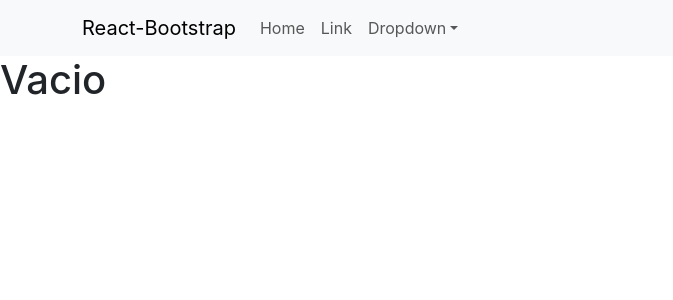
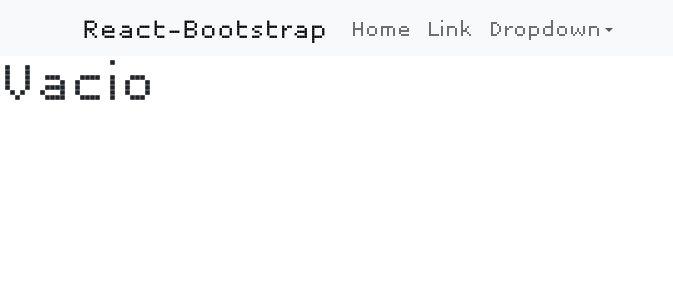
Before and after one commit to stromcer/tetris-back, a React (Create React App) app in the folder tetris-boilerplate/: page / in a window 1280 px wide. Shown: the top 300 px of the page, without its empty margins (0-673 px from the left). Built offline with nearby package versions, Linux system fonts and the light colour scheme.

Commit message:
Font Added

```diff
--- a/tetris-boilerplate/src/index.css
+++ b/tetris-boilerplate/src/index.css
@@ -1,8 +1,12 @@
+@font-face {
+  font-family: Unibody;
+  src: url(Unibody8.ttf);
+}
+
+
 body {
   margin: 0;
-  font-family: -apple-system, BlinkMacSystemFont, 'Segoe UI', 'Roboto', 'Oxygen',
-    'Ubuntu', 'Cantarell', 'Fira Sans', 'Droid Sans', 'Helvetica Neue',
-    sans-serif;
+  font-family: Unibody;
   -webkit-font-smoothing: antialiased;
   -moz-osx-font-smoothing: grayscale;
 }
```
Also changed, not shown: tetris-boilerplate/src/Unibody8.ttf (added).
